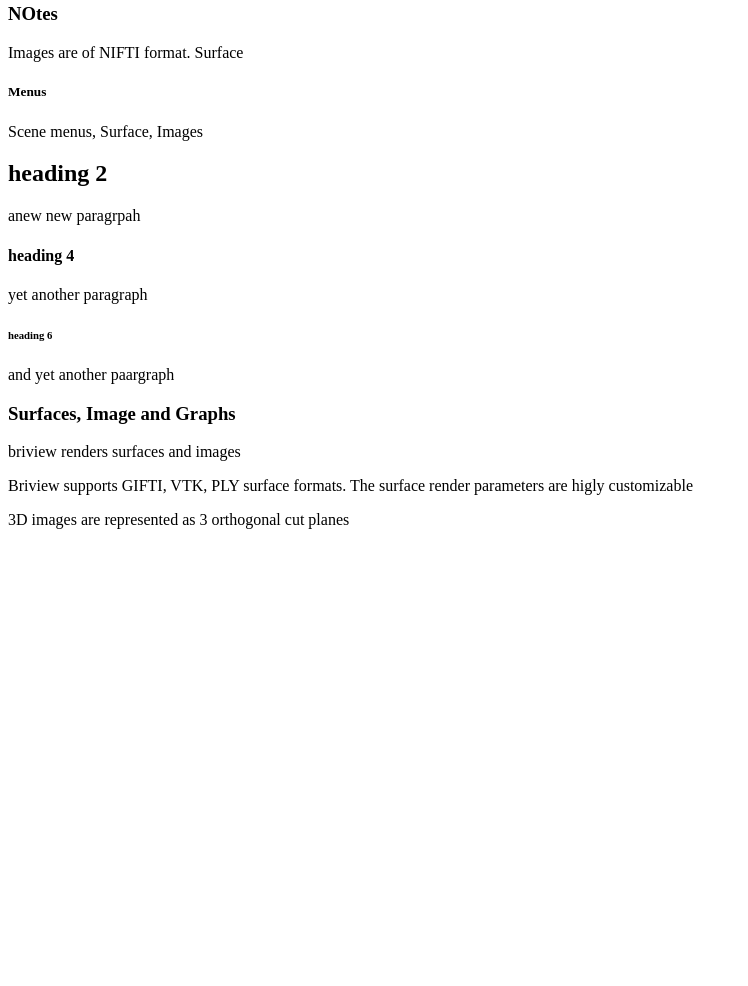
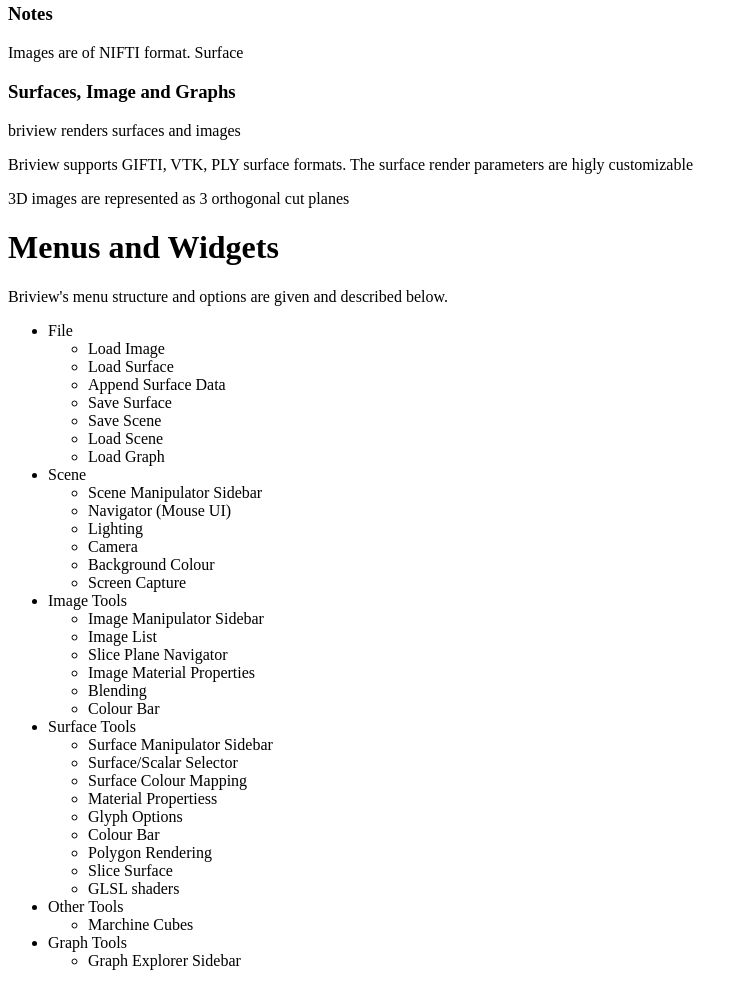
Before and after one commit to bmpatena/briview, a plain HTML site: page index.html in a window 1280 px wide. Shown: the part 315-1301 px from the top of the page, without its empty margins (0-748 px from the left). Before the commit the page ends 860 px from the top, so only its background shows below. Drawn offline with Linux system fonts and the light colour scheme.

Commit message:
website update

```diff
--- a/index.html
+++ b/index.html
@@ -26,22 +26,68 @@
 
 		<h1> Usage </h1>
 		    <p>./briview -im image -m surface</p>
-		    <h3> NOtes </h3>
+		    <h3> Notes </h3>
 		    <p> Images are of NIFTI format. Surface </p>
-		    <h5> Menus </h5>
-		    <p>Scene menus, Surface, Images</p>
-		    <h2> heading 2 </h2>
-		    <p> anew new paragrpah</p>
-
-		    <h4> heading 4 </h4>
-            <p> yet another paragraph </p>
-		    <h6> heading 6 </h6>
-	        <p> and yet another paargraph </p>
 
 		<h3>Surfaces, Image and Graphs</h3>
 		<p>briview renders surfaces and images</p>
 		<p>Briview supports GIFTI, VTK, PLY surface formats. The surface render parameters are higly customizable</p>
                 <p>3D images are represented as 3 orthogonal cut planes</p>
+		<h1>Menus and Widgets</h1>
+			<p>
+	        Briview's menu structure and options are given and described below.
+			</p>
+	    	<ul>
+	            <li>File</li>
+					<ul>
+						<li>Load Image</li>
+						<li>Load Surface</li>
+						<li>Append Surface Data</li>
+						<li>Save Surface</li>
+						<li>Save Scene</li>
+						<li>Load Scene</li>
+						<li>Load Graph</li>
+					</ul>
+	            <li>Scene</li>
+					<ul>
+						<li>Scene Manipulator Sidebar</li>
+						<li>Navigator (Mouse UI)</li>
+						<li>Lighting</li>
+						<li>Camera</li>
+						<li>Background Colour</li>
+						<li>Screen Capture</li>
+					</ul>
+	            <li>Image Tools</li>
+					<ul>
+						<li>Image Manipulator Sidebar</li>
+						<li>Image List</li>
+						<li>Slice Plane Navigator</li>
+						<li>Image Material Properties</li>
+						<li>Blending</li>
+						<li>Colour Bar</li>
+					</ul>
+	            <li>Surface Tools</li>
+					<ul>
+						<li>Surface Manipulator Sidebar</li>
+						<li>Surface/Scalar Selector</li>
+						<li>Surface Colour Mapping</li>
+						<li>Material Propertiess</li>
+						<li>Glyph Options</li>
+						<li>Colour Bar</li>
+						<li>Polygon Rendering</li>
+						<li>Slice Surface</li>
+						<li>GLSL shaders</li>
+					</ul>
+				<li>Other Tools</li>
+					<ul>
+						<li>Marchine Cubes</li>
+					</ul>
+				<li>Graph Tools</li>
+					<ul>
+						<li>Graph Explorer Sidebar</li>
+					</ul>
+            </ul>
+
 
 	</body>
 </html>
```
